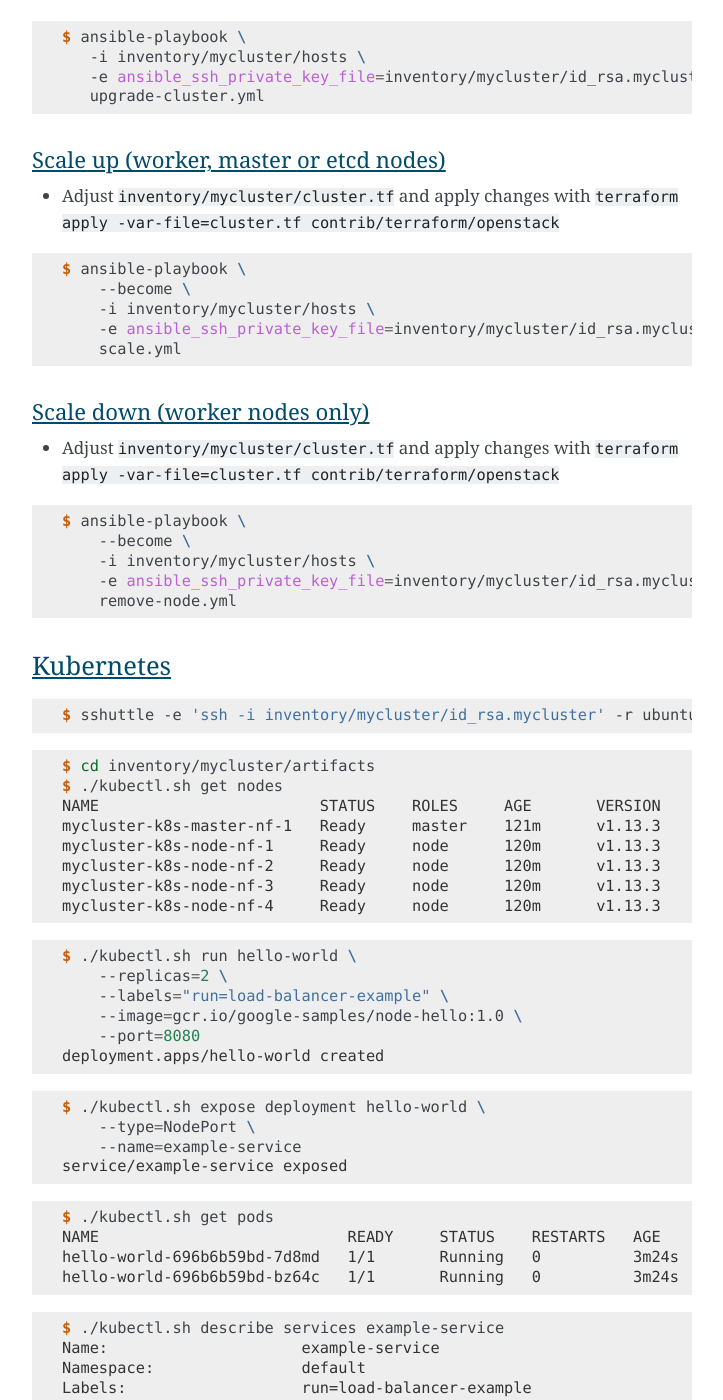
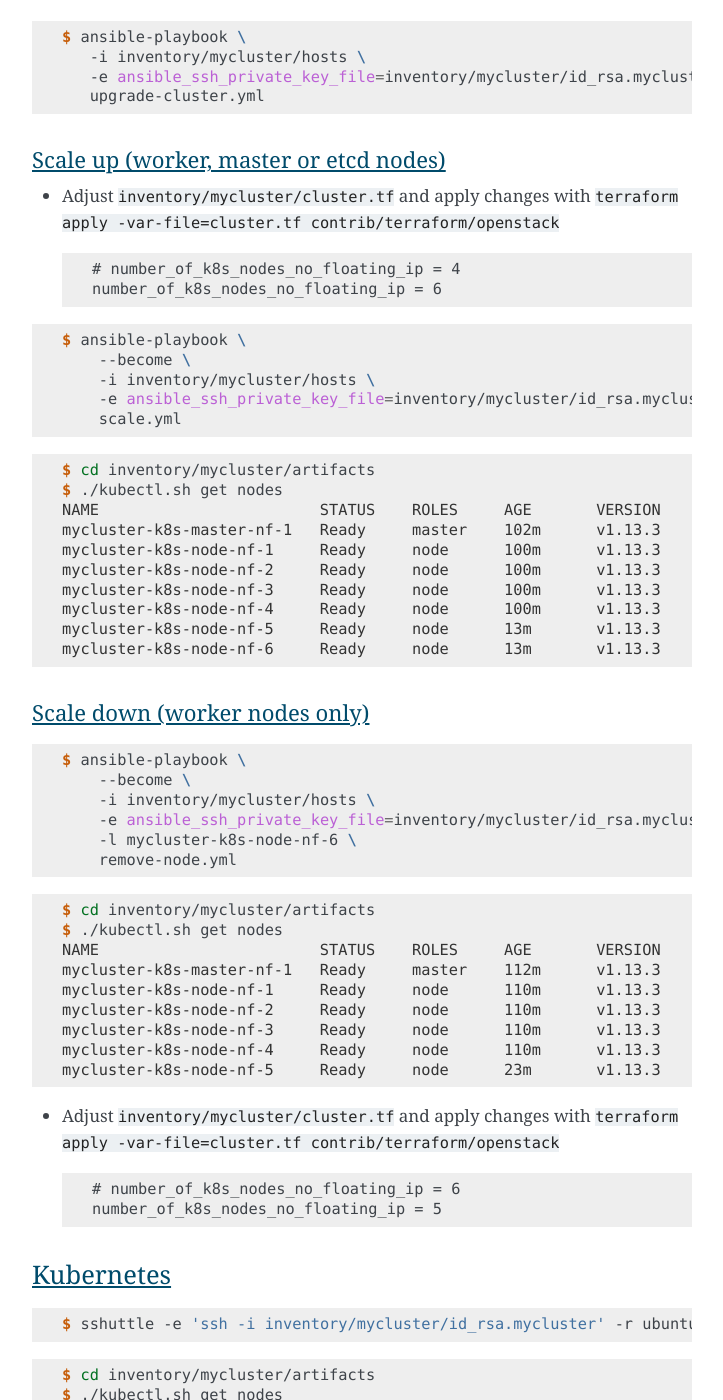
Before and after one commit to betacloud/documentation, a Sphinx documentation site: the page built from source/usage/kubespray.rst, in a window 1280 px wide and 1400 px high, scrolled down 3399 px. Shown: the whole window, without its empty margins (388-1111 px from the left). Built offline with Sphinx 7.4.7, drawn with Linux system fonts in a browser that asks for light colours; some of the changed text lies outside the part shown.

Commit message:
kubespray: extend scale up/down

```diff
--- a/source/usage/kubespray.rst
+++ b/source/usage/kubespray.rst
@@ -161,6 +161,11 @@ Scale up (worker, master or etcd nodes)
 * Adjust ``inventory/mycluster/cluster.tf`` and apply changes with
   ``terraform apply -var-file=cluster.tf contrib/terraform/openstack``
 
+  .. code-block:: none
+
+     # number_of_k8s_nodes_no_floating_ip = 4
+     number_of_k8s_nodes_no_floating_ip = 6
+
 .. code-block:: console
 
    $ ansible-playbook \
@@ -169,11 +174,21 @@ Scale up (worker, master or etcd nodes)
        -e ansible_ssh_private_key_file=inventory/mycluster/id_rsa.mycluster \
        scale.yml
 
+.. code-block:: console
+
+   $ cd inventory/mycluster/artifacts
+   $ ./kubectl.sh get nodes
+   NAME                        STATUS    ROLES     AGE       VERSION
+   mycluster-k8s-master-nf-1   Ready     master    102m      v1.13.3
+   mycluster-k8s-node-nf-1     Ready     node      100m      v1.13.3
+   mycluster-k8s-node-nf-2     Ready     node      100m      v1.13.3
+   mycluster-k8s-node-nf-3     Ready     node      100m      v1.13.3
+   mycluster-k8s-node-nf-4     Ready     node      100m      v1.13.3
+   mycluster-k8s-node-nf-5     Ready     node      13m       v1.13.3
+   mycluster-k8s-node-nf-6     Ready     node      13m       v1.13.3
+
 Scale down (worker nodes only)
 ~~~~~~~~~~~~~~~~~~~~~~~~~~~~~~
-
-* Adjust ``inventory/mycluster/cluster.tf`` and apply changes with
-  ``terraform apply -var-file=cluster.tf contrib/terraform/openstack``
 
 .. code-block:: console
 
@@ -181,7 +196,28 @@ Scale down (worker nodes only)
        --become \
        -i inventory/mycluster/hosts \
        -e ansible_ssh_private_key_file=inventory/mycluster/id_rsa.mycluster \
+       -l mycluster-k8s-node-nf-6 \
        remove-node.yml
+
+.. code-block:: console
+
+   $ cd inventory/mycluster/artifacts
+   $ ./kubectl.sh get nodes
+   NAME                        STATUS    ROLES     AGE       VERSION
+   mycluster-k8s-master-nf-1   Ready     master    112m      v1.13.3
+   mycluster-k8s-node-nf-1     Ready     node      110m      v1.13.3
+   mycluster-k8s-node-nf-2     Ready     node      110m      v1.13.3
+   mycluster-k8s-node-nf-3     Ready     node      110m      v1.13.3
+   mycluster-k8s-node-nf-4     Ready     node      110m      v1.13.3
+   mycluster-k8s-node-nf-5     Ready     node      23m       v1.13.3
+
+* Adjust ``inventory/mycluster/cluster.tf`` and apply changes with
+  ``terraform apply -var-file=cluster.tf contrib/terraform/openstack``
+
+  .. code-block:: none
+
+     # number_of_k8s_nodes_no_floating_ip = 6
+     number_of_k8s_nodes_no_floating_ip = 5
 
 Kubernetes
 ----------
@@ -195,11 +231,11 @@ Kubernetes
    $ cd inventory/mycluster/artifacts
    $ ./kubectl.sh get nodes
    NAME                        STATUS    ROLES     AGE       VERSION
-   mycluster-k8s-master-nf-1   Ready     master    121m      v1.13.3
-   mycluster-k8s-node-nf-1     Ready     node      120m      v1.13.3
-   mycluster-k8s-node-nf-2     Ready     node      120m      v1.13.3
-   mycluster-k8s-node-nf-3     Ready     node      120m      v1.13.3
-   mycluster-k8s-node-nf-4     Ready     node      120m      v1.13.3
+   mycluster-k8s-master-nf-1   Ready     master    61m       v1.13.3
+   mycluster-k8s-node-nf-1     Ready     node      60m       v1.13.3
+   mycluster-k8s-node-nf-2     Ready     node      60m       v1.13.3
+   mycluster-k8s-node-nf-3     Ready     node      60m       v1.13.3
+   mycluster-k8s-node-nf-4     Ready     node      60m       v1.13.3
 
 .. code-block:: console
 
```
